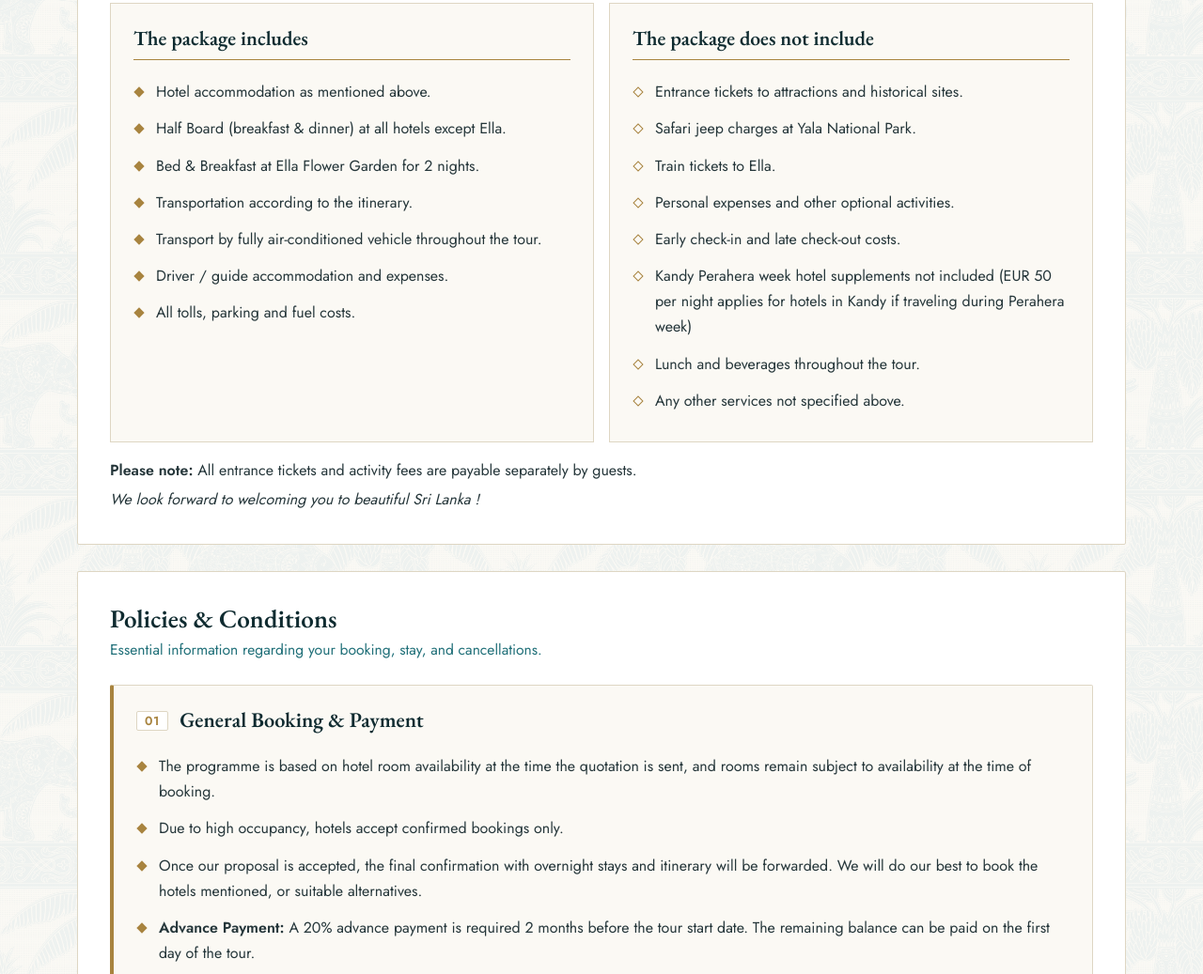
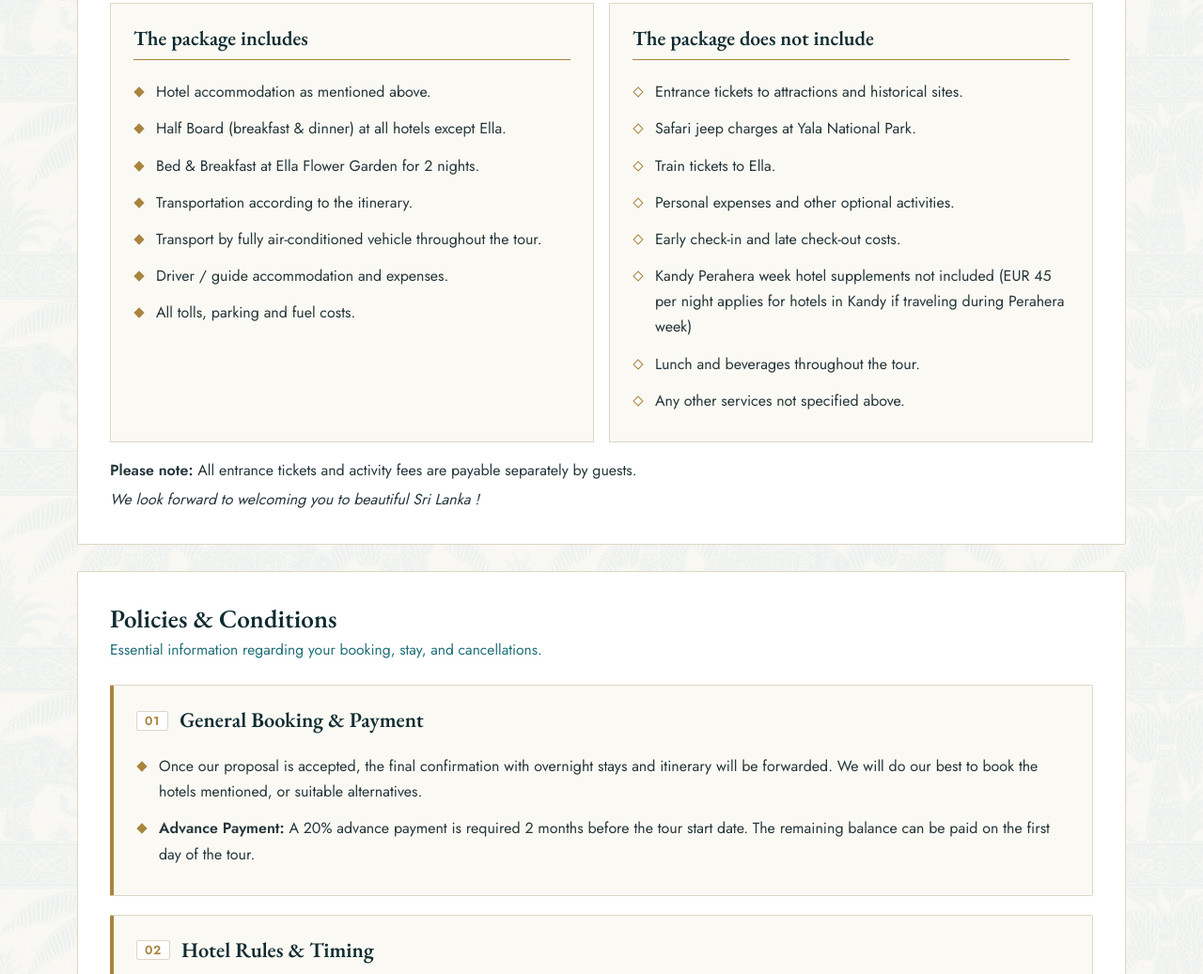
Before and after one commit to rantravelworkmailwork-dev/Dream-Island-Travels-Tours-Sri-Lanka-Family-Holiday-Tour-Itinerary, a plain HTML site: page index.html in a window 1280 px wide. Shown: the part 3659-4696 px from the top of the page at 94% size. Drawn offline with nearby package versions, Linux system fonts and the light colour scheme.

Commit message:
Fix Kandy Perahera pricing and clean up booking terms
Updated Kandy Perahera hotel supplement price and removed redundant booking conditions.

```diff
--- a/index.html
+++ b/index.html
@@ -492,7 +492,7 @@
               <li>Train tickets to Ella.</li>
               <li>Personal expenses and other optional activities.</li>
               <li>Early check-in and late check-out costs.</li>
-              <li>Kandy Perahera week hotel supplements not included (EUR 50 per night applies for hotels in Kandy if traveling during Perahera week)</li>
+              <li>Kandy Perahera week hotel supplements not included (EUR 45 per night applies for hotels in Kandy if traveling during Perahera week)</li>
               <li>Lunch and beverages throughout the tour.</li>
               <li>Any other services not specified above.</li>
             </ul>
@@ -514,8 +514,6 @@
         <div class="policy-subcard">
           <h5 class="policy-subcard-title"><span>01</span> General Booking &amp; Payment</h5>
           <ul class="package-list">
-            <li>The programme is based on hotel room availability at the time the quotation is sent, and rooms remain subject to availability at the time of booking.</li>
-            <li>Due to high occupancy, hotels accept confirmed bookings only.</li>
             <li>Once our proposal is accepted, the final confirmation with overnight stays and itinerary will be forwarded. We will do our best to book the hotels mentioned, or suitable alternatives.</li>
             <li><strong>Advance Payment:</strong> A 20% advance payment is required 2 months before the tour start date. The remaining balance can be paid on the first day of the tour.</li>
           </ul>
@@ -603,7 +601,6 @@
         <div class="policy-subcard">
           <h5 class="policy-subcard-title"><span>05</span> Important Notes &amp; Conditions</h5>
           <ul class="package-list">
-            <li>Optional excursions and additional services can be provided at an extra charge.</li>
             <li>Visits to wildlife parks are at the client's own risk.</li>
             <li>Safari vehicles (non-air-conditioned) are very basic, with insurance coverage that is not as comprehensive as vehicles used on main transfers.</li>
           </ul>
```
